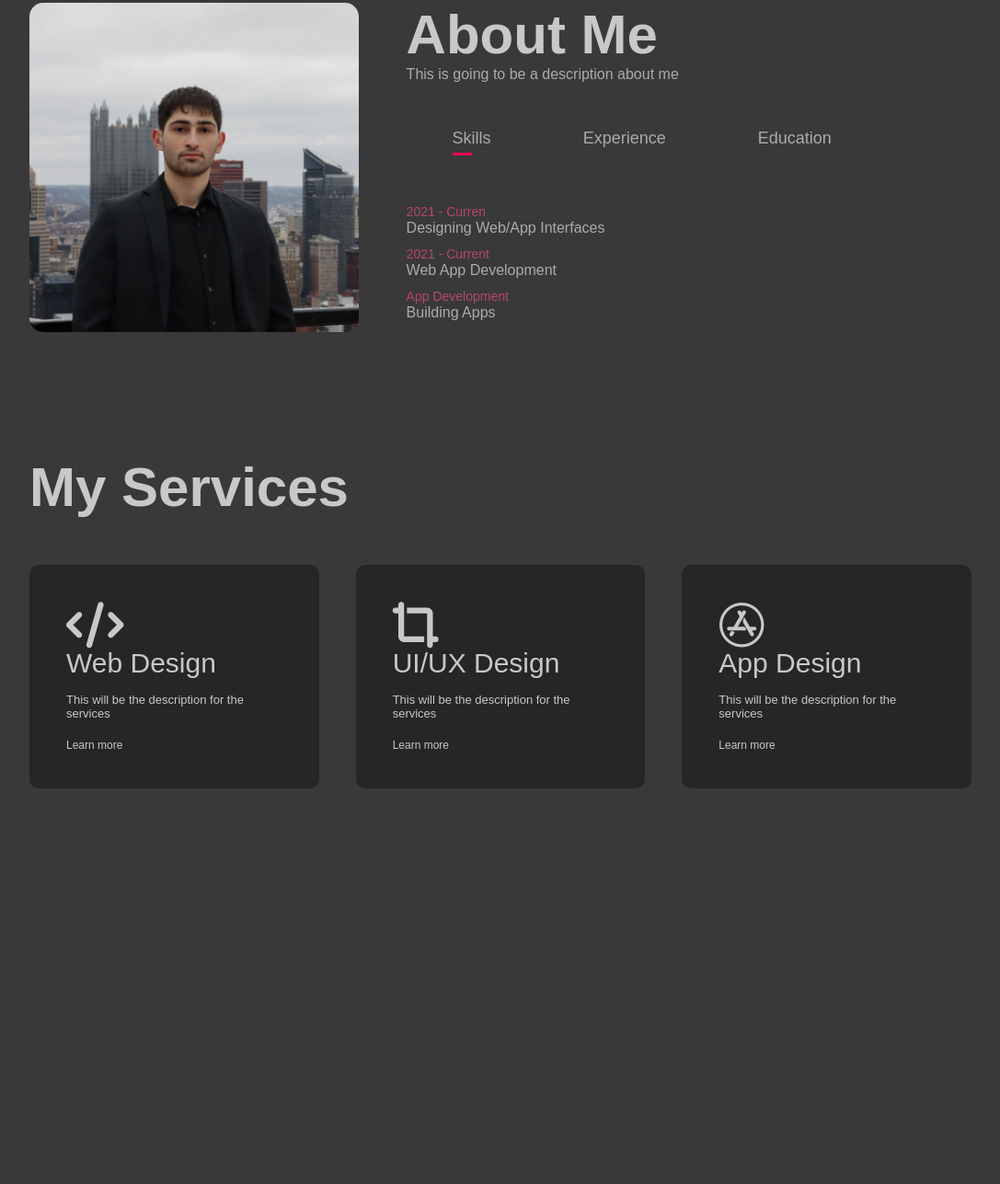
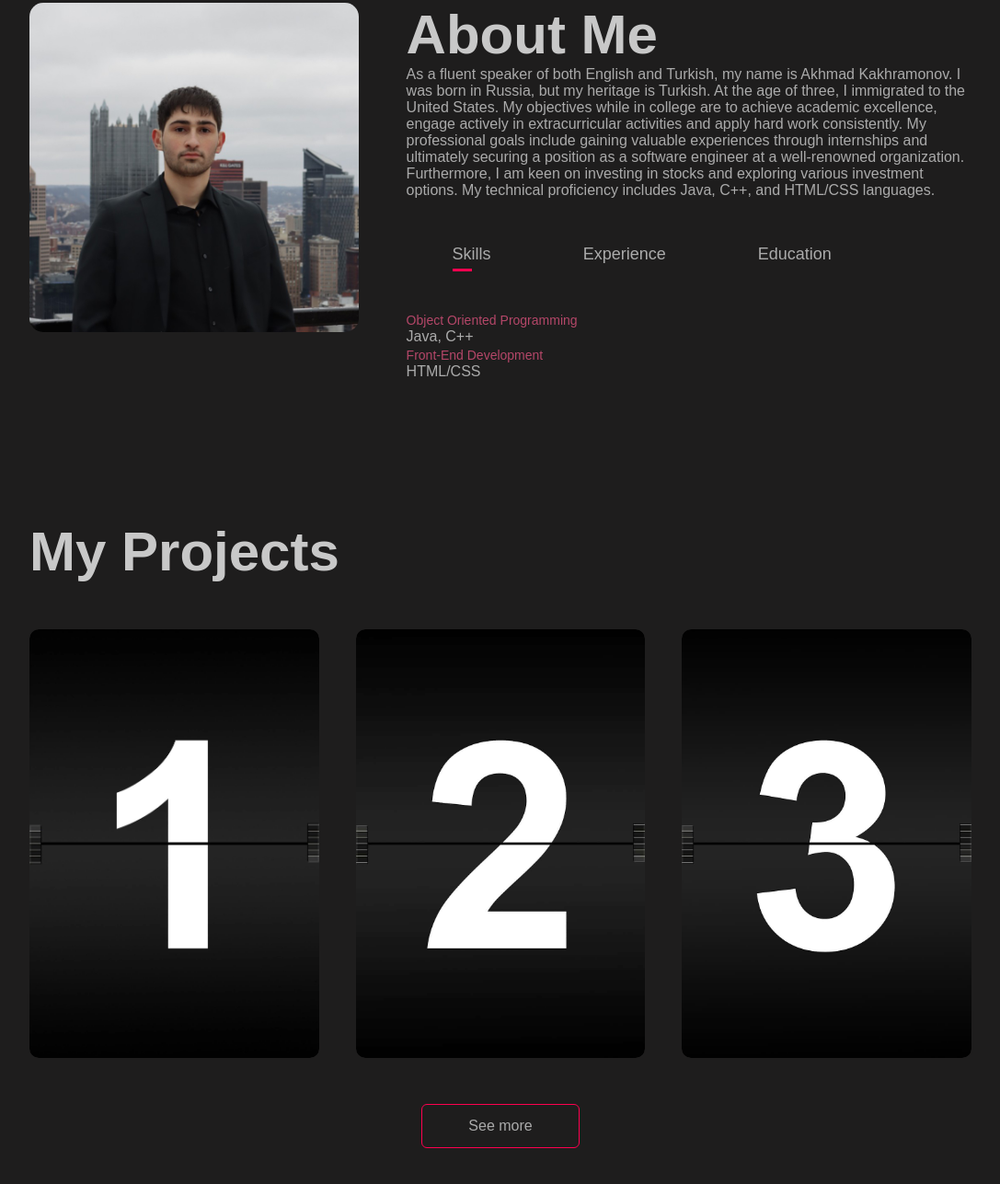
Before and after one commit to Akhmadk03/Portfolio, a plain HTML site: page Portfolio/index.html in a window 1280 px wide. Shown: the part 887-2174 px from the top of the page at 92% size, without its empty margins (96-1183 px from the left). Before the commit the page ends 1784 px from the top, so only its background shows below. Drawn offline with Linux system fonts and the light colour scheme.

Commit message:
Added the Portfolio Section

```diff
--- a/Portfolio/index.html
+++ b/Portfolio/index.html
@@ -23,8 +23,8 @@
                     </ul>
                 </nav>
                 <div class="header-text">
-                    <pi>UI/UX Designer</pi>
-                    <h1>Hi, I'm <span>Akhmad Kakhramonov</span><br>Software Engineer</h1>
+                    <pi>Software Engineering Major</pi>
+                    <h1><span>Akhmad Kakhramonov</span></h1>
                 </div>
            </div>
         </div>
@@ -37,7 +37,13 @@
                     </div>
                     <div class="about-col-2">
                         <h1 class="sub-title">About Me</h1>
-                        <p>This is going to be a description about me</p>
+                        <p>As a fluent speaker of both English and Turkish, my name is Akhmad Kakhramonov.
+                           I was born in Russia, but my heritage is Turkish. At the age of three,
+                           I immigrated to the United States. My objectives while in college are to achieve academic excellence,
+                           engage actively in extracurricular activities and apply hard work consistently.
+                           My professional goals include gaining valuable experiences through internships and ultimately securing a position as a software engineer at a well-renowned organization.
+                           Furthermore, I am keen on investing in stocks and exploring various investment options. My technical proficiency includes Java, C++, and HTML/CSS languages.
+                        </p>
                         <div class="tab-titles">
                             <p class="tab-links active-link" onclick="opentab('skills')">Skills</p>
                             <p class="tab-links" onclick="opentab('experience')">Experience</p>
@@ -45,30 +51,31 @@
                         </div>
                         <div class="tab-contents active-tab" id="skills">
                             <ul>
-                                <li><span>2021 - Curren</span><br>Designing Web/App Interfaces</li>
-                                <li><span>2021 - Current</span><br>Web App Development</li>
-                                <li><span>App Development</span><br>Building Apps</li>
+                                <li><span>Object Oriented Programming</span><br>Java, C++</li>
+                                <li><span>Front-End Development</span><br>HTML/CSS</li>
                             </ul>
                         </div>
                         <div class="tab-contents" id="experience">
                             <ul>
-                                <li><span>UI/UX</span><br>Designing Web/App Interfaces</li>
-                                <li><span>Web Development</span><br>Web App Development</li>
-                                <li><span>App Development</span><br>Building Apps</li>
+                                <li><span>Jun 2019 - Aug 2020</span><br>Chipotle</li>
+                                <li><span>Aug 2020 - Present</span><br>Z&D Logistics LLC</li>
+                                    <li>Effectively managed the overall operations of the company to ensure smooth and efficient functioning.</li>
+                                    <li>Established successful negotiations with brokers.</li>
+                                    <li>Ensure the invoices get done and all payments go through.</li>
+                                    <li>Regularly maintained and updated business documents to ensure compliance and accuracy.</li>
                             </ul>
                         </div>
                         <div class="tab-contents" id="education">
                             <ul>
-                                <li><span>UI/UX</span><br>Designing Web/App Interfaces</li>
-                                <li><span>Web Development</span><br>Web App Development</li>
-                                <li><span>App Development</span><br>Building Apps</li>
+                                <li><span>August 2017 - June 2021</span><br>Chartiers Valley High School<br>High School Diploma</li>
+                                <li><span>August 2021 - Present</span><br>Robert Morris University<br>BS ~> Software Engineering</li>
                             </ul>
                         </div>
                     </div>
                 </div>
             </div>
         </div>
-        <!-- ----------------Services---------------- -->
+        <!-- ----------------Services----------------
         <div id="services">
             <div class="container">
                 <h1 class="sub-title">My Services</h1>
@@ -94,6 +101,41 @@
                 </div>
             </div>
         </div>
+    -->
+<!-- -----------------Portfolio----------------- -->
+<div id="portfolio">
+    <div class="container">
+        <h1 class="sub-title">My Projects</h1>
+        <div class="work-list">
+            <div class="work">
+                <img src="Images/One.webp">
+                <div class="layer">
+                    <h3>Project One</h3>
+                    <p>Description for the project One</p>
+                    <a href="#"><i class="fa-solid fa-arrow-up-right-from-square"></i></a>
+                </div>
+            </div>
+            <div class="work">
+                <img src="Images/Two.jpeg">
+                <div class="layer">
+                    <h3>Project Two</h3>
+                    <p>Description for the project Two</p>
+                    <a href="#"><i class="fa-solid fa-arrow-up-right-from-square"></i></a>
+                </div>
+            </div>
+            <div class="work">
+                <img src="Images/Three.jpeg">
+                <div class="layer">
+                    <h3>Project Three</h3>
+                    <p>Description for the project Three</p>
+                    <a href="#"><i class="fa-solid fa-arrow-up-right-from-square"></i></a>
+                </div>
+            </div>
+        </div>
+        <a href="#" class="btn">See more</a>
+    </div>
+</div>
+<!-- -----------------Contact----------------- -->
 
         <script>
             var tablinks = document.getElementsByClassName("tab-links");
--- a/Portfolio/style.css
+++ b/Portfolio/style.css
@@ -5,7 +5,7 @@
     box-sizing: border-box;
 }
 body{
-    background: #393939;
+    background: #1e1d1d;
     Color: rgba(200,200,200,255);
 
 }
@@ -114,7 +114,7 @@ nav ul li a:hover::after{
 }
 .tab-contents ul li{
     list-style: none;
-    margin: 10px 0;
+    margin: 2px 0;
 }
 .tab-contents ul li span{
     color: #b54769;
@@ -126,7 +126,7 @@ nav ul li a:hover::after{
 .tab-contents.active-tab{
     display: block;
 }
-/*-----------------services-----------------*/
+/*-----------------services-----------------
 #services{
     padding: 30px 0;
 }
@@ -164,3 +164,79 @@ nav ul li a:hover::after{
     background: #ff004f;
     transform: translateY(-10px);
 }
+*/
+/*-----------------portfolio-----------------*/
+#portfolio{
+    padding: 50px 0;
+}
+.work-list{
+    display: grid;
+    grid-template-columns: repeat(auto-fit, minmax(250px, 1fr));
+    grid-gap: 40px;
+    margin-top: 50px;
+}
+.work{
+    border-radius: 10px;
+    position: relative;
+    overflow: hidden;
+}
+.work img{
+    width: 100%;
+    border-radius: 10px;
+    display: block;
+    transition: transform 0.5s;
+}
+.layer{
+    width: 100%;
+    height: 0;
+    background: linear-gradient(rgba(0,0,0,0.6), #ff004f);
+    border-radius: 10px;
+    position: absolute;
+    left: 0;
+    bottom: 0;
+    overflow: hidden;
+    display: flex;
+    align-items: center;
+    justify-content: center;
+    flex-direction: column;
+    padding: 0 40px;
+    text-align: center;
+    font-size: 14px;
+    transition: height 0.5s;
+}
+.layer h3{
+    font-weight: 500;
+    margin-bottom: 20px;
+}
+.layer a{
+    margin-top: 20px;
+    color: #ff004f;
+    text-decoration: none;
+    font-size: 18px;
+    line-height: 60px;
+    background: #ababab;
+    width: 60px;
+    height: 60px;
+    border-radius: 50%;
+    text-align: center;
+}
+.work:hover img{
+    transform: scale(1.1);
+}
+.work:hover .layer{
+    height: 100%;
+}
+.btn{
+    display: block;
+    margin: 50px auto;
+    width: fit-content;
+    border: 1px solid #ff004f;
+    padding: 14px 50px;
+    border-radius: 6px;
+    text-decoration: none;
+    color: #ababab;
+    transition: background 0.5s;
+}
+.btn:hover{
+    background: #ff004f;
+}
```
Also changed, not shown: Portfolio/Images/One.webp (added), Portfolio/Images/Three.jpeg (added), Portfolio/Images/Two.jpeg (added), 1 other file.
